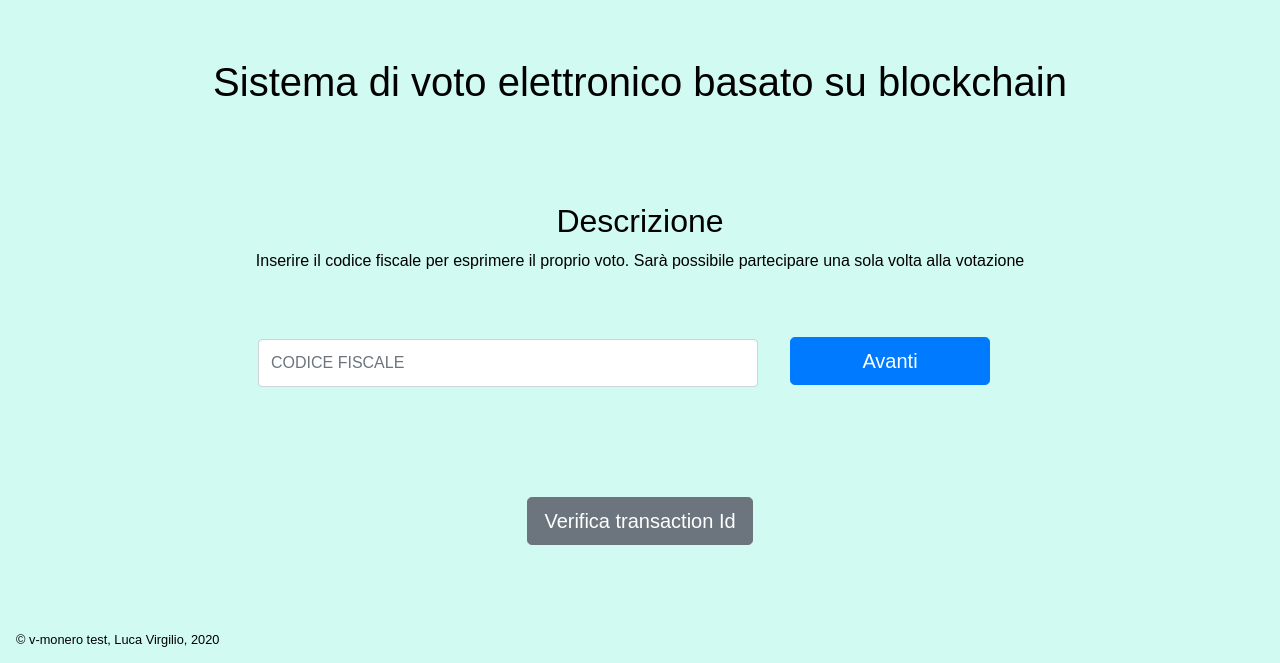
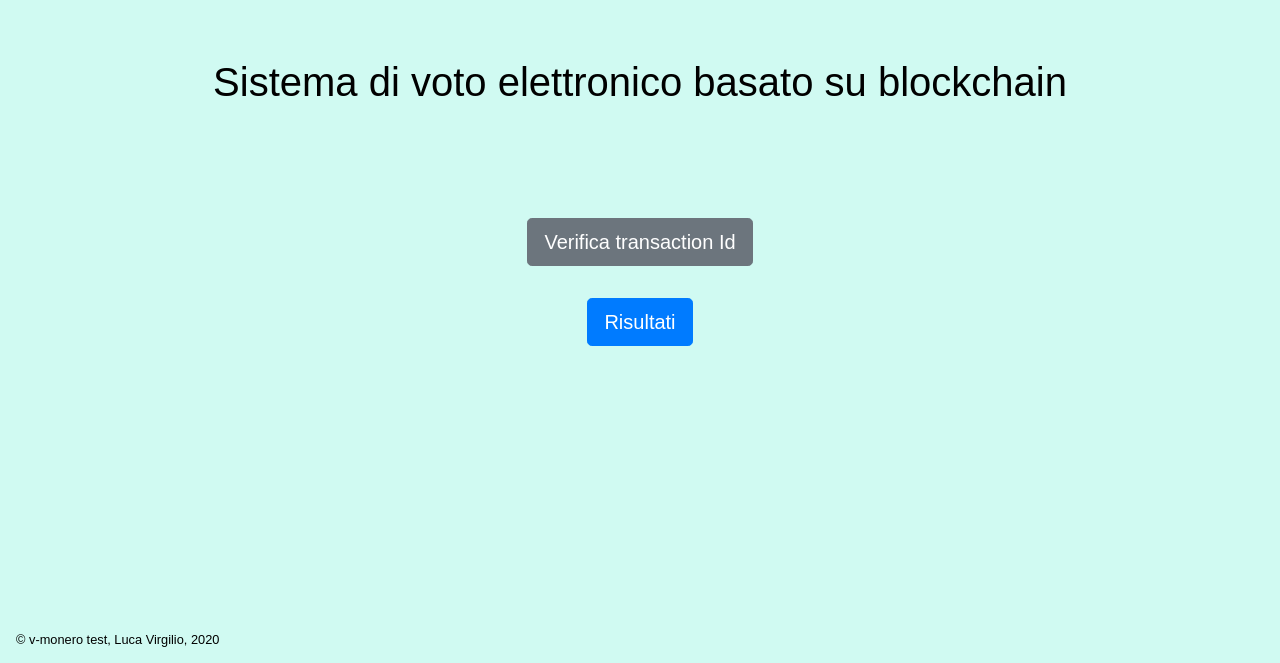
Before and after one commit to Luca-Virgilio/v-monero-be, a website: page public/index.html in a window 1280 px wide. Shown: the part 137-800 px from the top of the page. Drawn offline with nearby package versions, Linux system fonts and the light colour scheme.

Commit message:
Change hompage for end election

```diff
--- a/public/index.html
+++ b/public/index.html
@@ -25,7 +25,7 @@
       <div class="title-container flex">
         <h1>Sistema di voto elettronico basato su blockchain</h1>
       </div>
-      <div class="card flex container-title-description">
+      <div class="card flex container-title-description" style="display:none">
         <div class="card-block">
           <h2>Descrizione</h2>
         </div>
@@ -35,7 +35,7 @@
         </div>
       </div>
       <div>
-        <div class=container-main>
+        <div class=container-main style="display:none">
           <div class="container-cf">
             <input type="text" id="cf" style="text-transform: uppercase;" class="form-control"
               placeholder="Codice fiscale" aria-describedby="basic-addon1" onfocus="hideAlert(['cf-danger'])">
@@ -54,7 +54,7 @@
         </div>
       </div>
       <div class="flex">
-        <div><a id="result_btn" class="btn btn-primary btn-lg btn-block" style="display:none"
+        <div><a id="result_btn" class="btn btn-primary btn-lg btn-block" style="display:block"
             href="result.html">Risultati</a></div>
       </div>
     </div>
```
